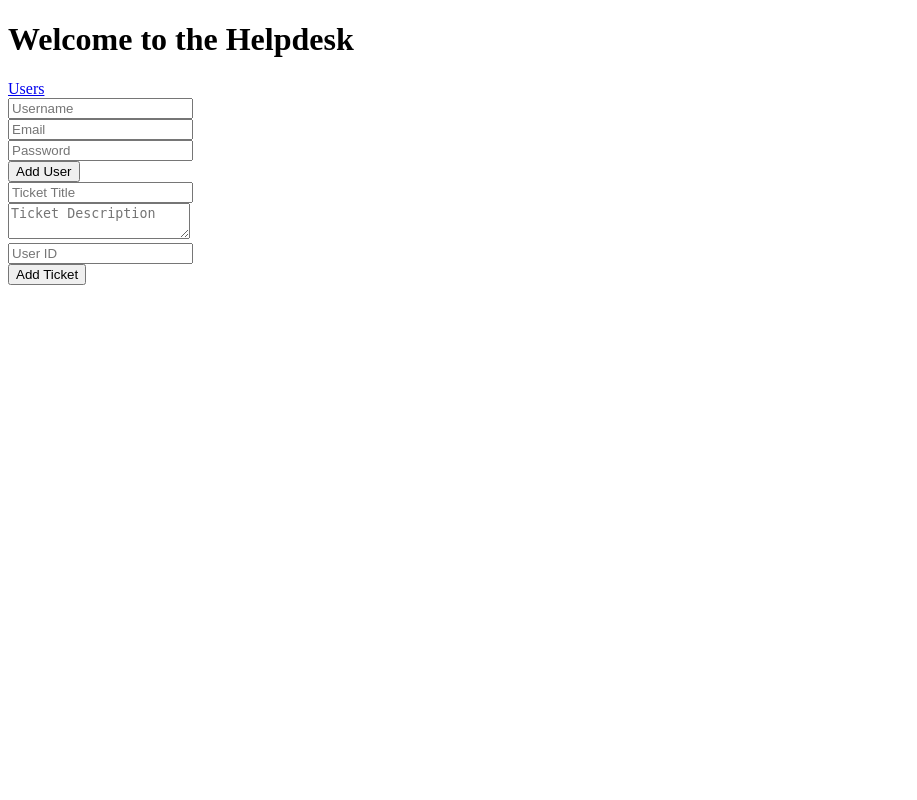
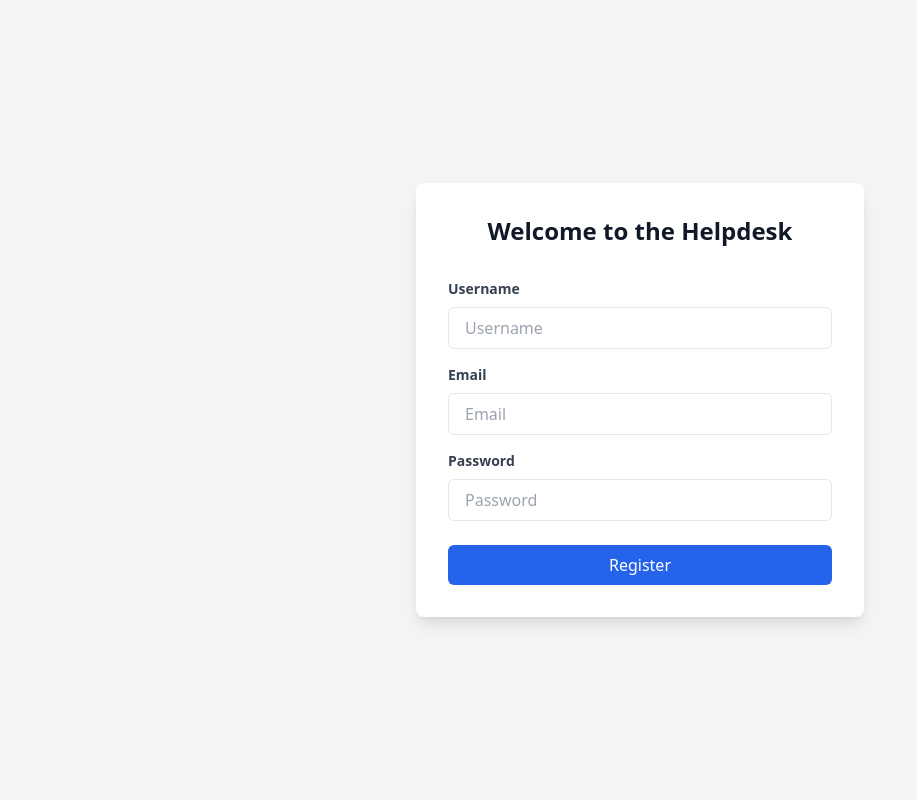
Before and after one commit to abhishek-kbizsoft/Help-Desk-System, a Flask app: page / in a window 1280 px wide. Shown: the whole page, without its empty margins (0-917 px from the left). Run offline with Flask 2, Linux system fonts and the light colour scheme; some libraries are stand-ins or nearby versions.

Commit message:
first commit

```diff
--- a/app/templates/index.html
+++ b/app/templates/index.html
@@ -5,33 +5,53 @@
     <meta charset="UTF-8">
     <meta name="viewport" content="width=device-width, initial-scale=1.0">
     <title>Flask Helpdesk</title>
+    <!-- Tailwind CSS CDN -->
+    <script src="https://cdn.tailwindcss.com"></script>
 </head>
 
-<body>
-    <h1>Welcome to the Helpdesk</h1>
+<body class="bg-gray-100 text-gray-900 font-sans flex items-center justify-center min-h-screen">
+    <div class="w-full max-w-md p-8 bg-white rounded-lg shadow-lg">
+        <h1 class="text-2xl font-bold text-center mb-8">Welcome to the Helpdesk</h1>
+
+        <!-- Flash Messages -->
         {% with messages = get_flashed_messages(with_categories=true) %}
         {% if messages %}
+        <div class="mb-4">
             <ul>
                 {% for category, message in messages %}
-        <li class="{{ category }}">{{ message }}</li>
+                <li class="text-md text-red-500 text-center">{{ message }}</li>
                 {% endfor %}
             </ul>
+        </div>
         {% endif %}
         {% endwith %}
 
-    <a href="/users">Users</a>
+        <!-- Add User Form -->
         <form action="/add_user" method="POST">
-        <input type="text" name="username" placeholder="Username" required><br>
-        <input type="email" name="email" placeholder="Email" required><br>
-        <input type="password" name="password" placeholder="Password" required><br>
-        <button type="submit">Add User</button>
+            <div class="mb-4">
+                <label for="username" class="block text-sm font-semibold text-gray-700">Username</label>
+                <input type="text" id="username" name="username" placeholder="Username" required
+                    class="w-full px-4 py-2 mt-2 border rounded-md focus:outline-none focus:ring-2 focus:ring-blue-400">
+            </div>
+
+            <div class="mb-4">
+                <label for="email" class="block text-sm font-semibold text-gray-700">Email</label>
+                <input type="email" id="email" name="email" placeholder="Email" required
+                    class="w-full px-4 py-2 mt-2 border rounded-md focus:outline-none focus:ring-2 focus:ring-blue-400">
+            </div>
+
+            <div class="mb-6">
+                <label for="password" class="block text-sm font-semibold text-gray-700">Password</label>
+                <input type="password" id="password" name="password" placeholder="Password" required
+                    class="w-full px-4 py-2 mt-2 border rounded-md focus:outline-none focus:ring-2 focus:ring-blue-400">
+            </div>
+
+            <button type="submit"
+                class="w-full py-2 bg-blue-600 text-white rounded-md hover:bg-blue-700 focus:outline-none focus:ring-2 focus:ring-blue-400">
+                Register
+            </button>
         </form>
-    <form action="/add_ticket" method="POST">
-        <input type="text" name="title" placeholder="Ticket Title" required><br>
-        <textarea name="description" placeholder="Ticket Description" required></textarea><br>
-        <input type="number" name="user_id" placeholder="User ID" required><br>
-        <button type="submit">Add Ticket</button>
-    </form>
+    </div>
 </body>
 
 </html>
```
Lines whose indentation alone changed are shown as unchanged.
